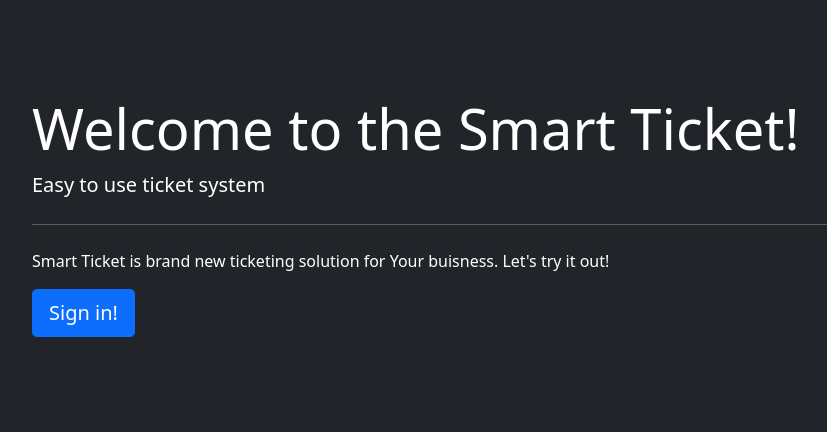
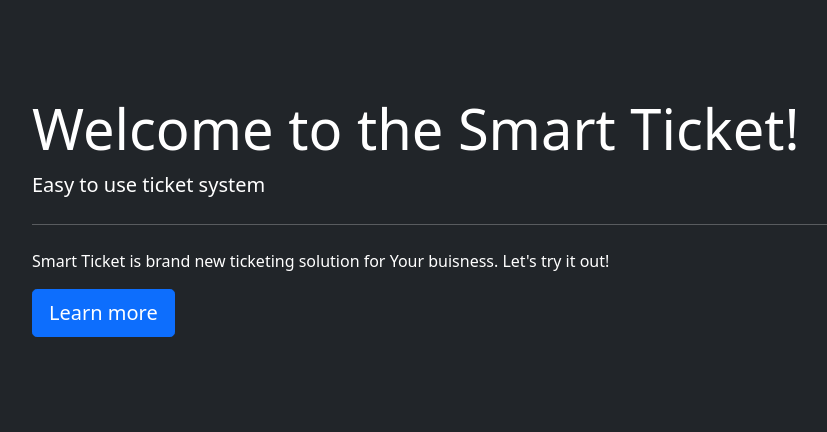
Before and after one commit to Rutrle/ticket-system, a Flask app: page / in a window 1280 px wide. Shown: the part 105-537 px from the top of the page, without its empty margins (110-937 px from the left). Run offline with Flask 2, Linux system fonts and the light colour scheme; the visitor is signed in with stand-in values (Sample User, id 1); data comes from the database, SQL or seed files in the repository.

Commit message:
fixed showing of sign in to logged in people

```diff
--- a/smart_ticket/templates/index.html
+++ b/smart_ticket/templates/index.html
@@ -14,7 +14,11 @@ Index
             <p class="lead">Easy to use ticket system</p>
             <hr class="my-4">
             <p>Smart Ticket is brand new ticketing solution for Your buisness. Let's try it out!</p>
+            {% if not current_user.is_authenticated %}
             <a class="btn btn-primary btn-lg" href="{{ url_for('user_bp.login_page')}}" role="button">Sign in!</a>
+            {% else %}
+            <a class="btn btn-primary btn-lg" href="{{ url_for('about_page')}}" role="button">Learn more</a>
+            {% endif %}
         </div>
     </div>
 </div>
```
